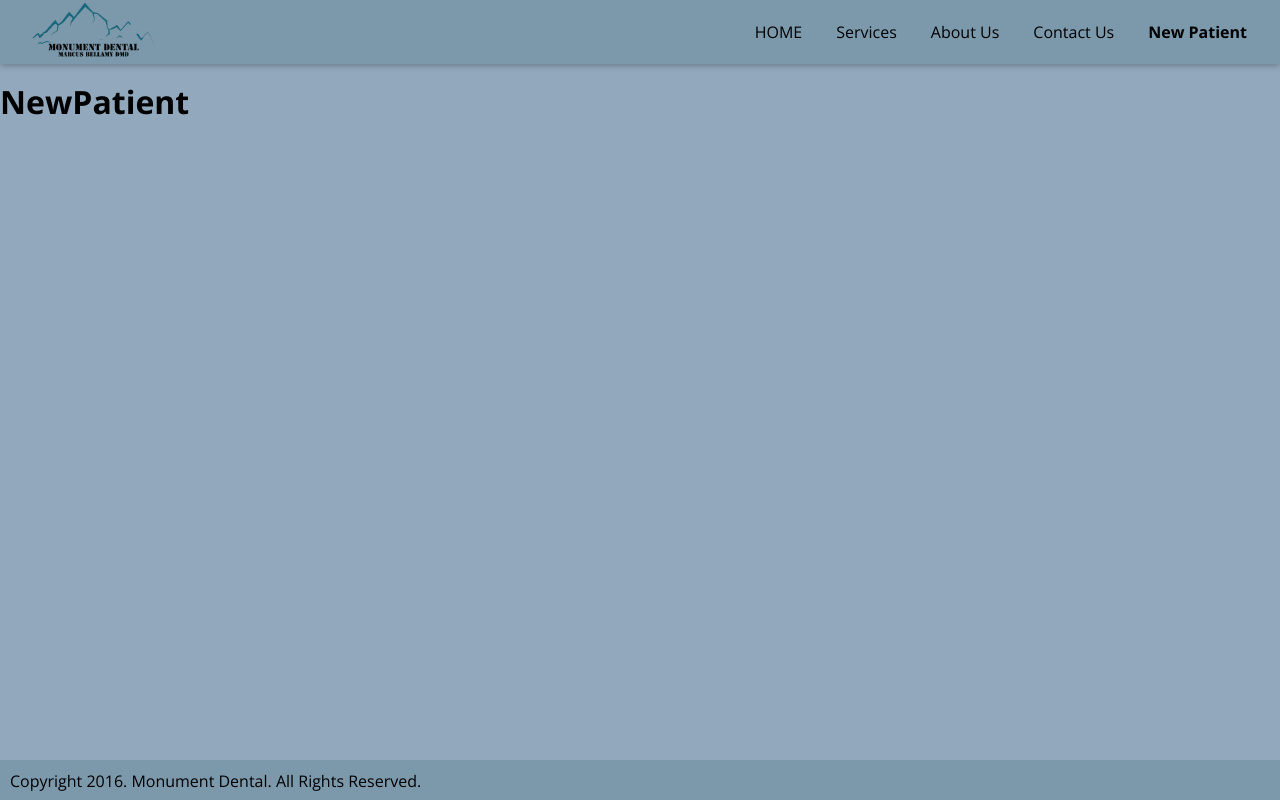
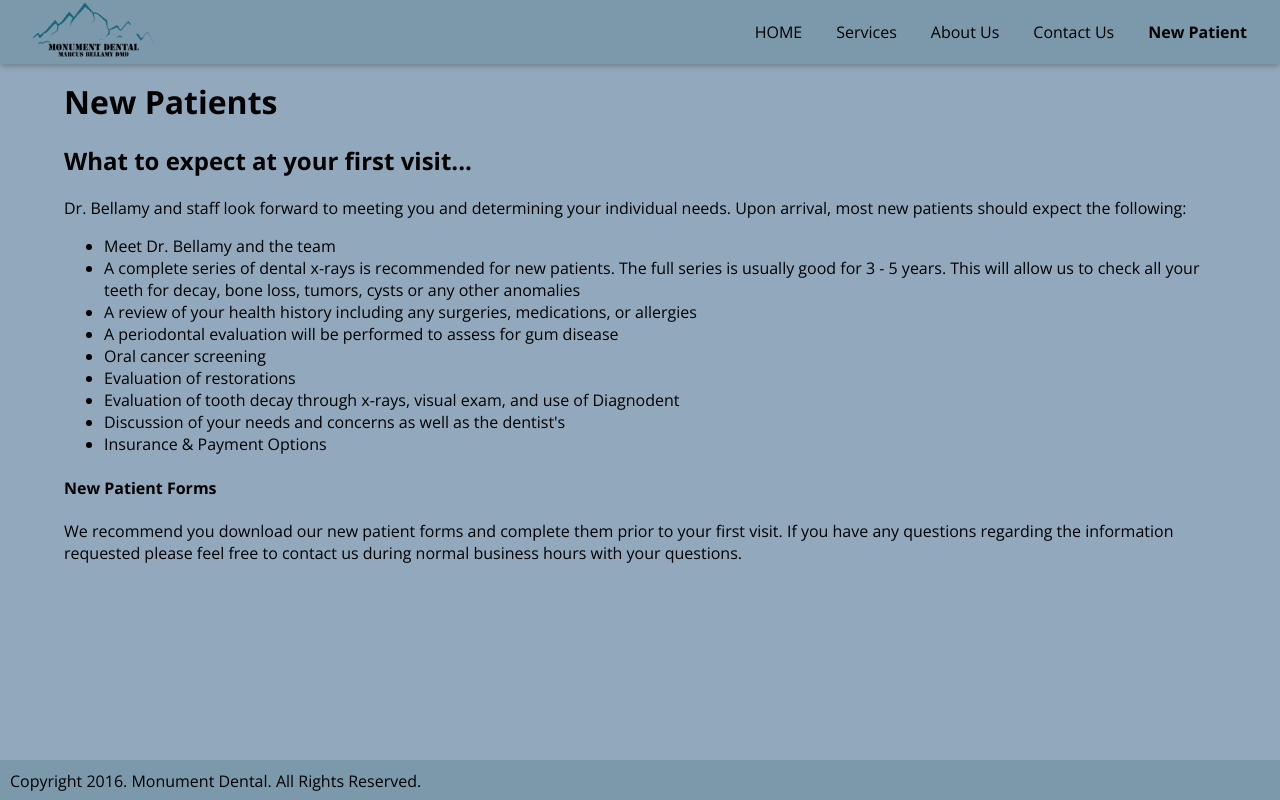
Before and after one commit to BraedonB98/MonumentDental, a React (Create React App) app in the folder FRONTEND/: page /NewPatient in a window 1280 px wide. Built offline with nearby package versions, Linux system fonts and the light colour scheme.

Commit message:
added 5% margins in index html, also added new patient page

```diff
--- a/FRONTEND/src/App.js
+++ b/FRONTEND/src/App.js
@@ -7,6 +7,7 @@ import About from './practice/pages/About';
 import Services from './practice/pages/Services';
 import Welcome from './practice/pages/Welcome';
 import MainNavigation from './shared/components/Navigation/MainNavigation';
+
 
 
 function App() {
--- a/FRONTEND/src/index.css
+++ b/FRONTEND/src/index.css
@@ -40,3 +40,8 @@ body {
   justify-content: center;
   align-items: center;
 }
+
+.Text__Body{
+  width: 90%;
+  margin:auto;
+}
--- /dev/null
+++ b/FRONTEND/src/patients/components/NewPatientInfo.js
@@ -0,0 +1,27 @@
+import React  from "react";
+
+
+const NewPatient = () => {
+    return(
+        <React.Fragment>
+            <h1>New Patients</h1>
+            <h2>What to expect at your first visit...</h2>
+            <p>Dr. Bellamy and staff look forward to meeting you and determining your individual needs. Upon arrival, most new patients should expect the following:</p>
+            <ul>
+                <li>Meet Dr. Bellamy and the team</li>
+                <li>A complete series of dental x-rays is recommended for new patients. The full series is usually good for 3 - 5 years. This will allow us to check all your teeth for decay, bone loss, tumors, cysts or any other anomalies</li>
+                <li>A review of your health history including any surgeries, medications, or allergies</li>
+                <li>A periodontal evaluation will be performed to assess for gum disease</li>
+                <li>Oral cancer screening</li>
+                <li>Evaluation of restorations</li>
+                <li>Evaluation of tooth decay through x-rays, visual exam, and use of Diagnodent</li>
+                <li>Discussion of your needs and concerns as well as the dentist's</li>
+                <li>Insurance & Payment Options</li>
+            </ul>
+            <h4>New Patient Forms</h4>
+            <p>We recommend you download our new patient forms and complete them prior to your first visit. If you have any questions regarding the information requested please feel free to contact us during normal business hours with your questions.</p>
+        </React.Fragment>
+    )
+}
+
+export default NewPatient;
--- a/FRONTEND/src/patients/pages/Contact.js
+++ b/FRONTEND/src/patients/pages/Contact.js
@@ -5,9 +5,10 @@ import ContactUs from "../components/ContactUs";
 const Contact = () => {
     return(
       <React.Fragment>
-        <PracticeInfo/>
-        <ContactUs/>
-
+        <div className = "Text__Body">
+          <PracticeInfo/>
+          <ContactUs/>
+        </div>
       </React.Fragment>
     )
 }
--- a/FRONTEND/src/patients/pages/NewPatient.js
+++ b/FRONTEND/src/patients/pages/NewPatient.js
@@ -1,9 +1,11 @@
 import React  from "react";
-
+import NewPatientInfo from "../components/NewPatientInfo";
 
 const NewPatient = () => {
     return(
-      <h1>NewPatient</h1>
+      <div className = "Text__Body">
+        <NewPatientInfo/>
+      </div>
     )
 }
 
--- a/FRONTEND/src/practice/pages/About.js
+++ b/FRONTEND/src/practice/pages/About.js
@@ -5,7 +5,7 @@ import AboutPractice from "../components/AboutPractice";
 
 const About = () => {
     return(
-      <div>
+      <div className = "Text__Body">
         <h1>About Monument Dental</h1>
         <AboutPractice/>
         <h1>Our Staff</h1>
--- a/FRONTEND/src/practice/pages/Services.js
+++ b/FRONTEND/src/practice/pages/Services.js
@@ -3,7 +3,9 @@ import DentalServices from "../components/DentalServices"
 
 const Services = () => {
     return(
-      <DentalServices/>
+      <div className = "Text__Body">
+        <DentalServices/>
+      </div>
     )
 }
 
--- a/FRONTEND/src/practice/pages/Welcome.css
+++ /dev/null
@@ -1,4 +0,0 @@
-.Welcome__Body{
-    width: 90%;
-    margin:auto;
-}
--- a/FRONTEND/src/practice/pages/Welcome.js
+++ b/FRONTEND/src/practice/pages/Welcome.js
@@ -1,14 +1,14 @@
 import React  from "react";
 import WelcomeIntro from "../components/WelcomeIntro";
 import WelcomeSlideShow from "../components/WelcomeSlideShow";
-import "./Welcome.css"
+
 
 const Welcome = () => {
     console.log("welcome")
     return(
         <React.Fragment>
             <WelcomeSlideShow/>
-            <div className="Welcome__Body">
+            <div className="Text__Body">
                 <WelcomeIntro/>
             </div>
 
```
